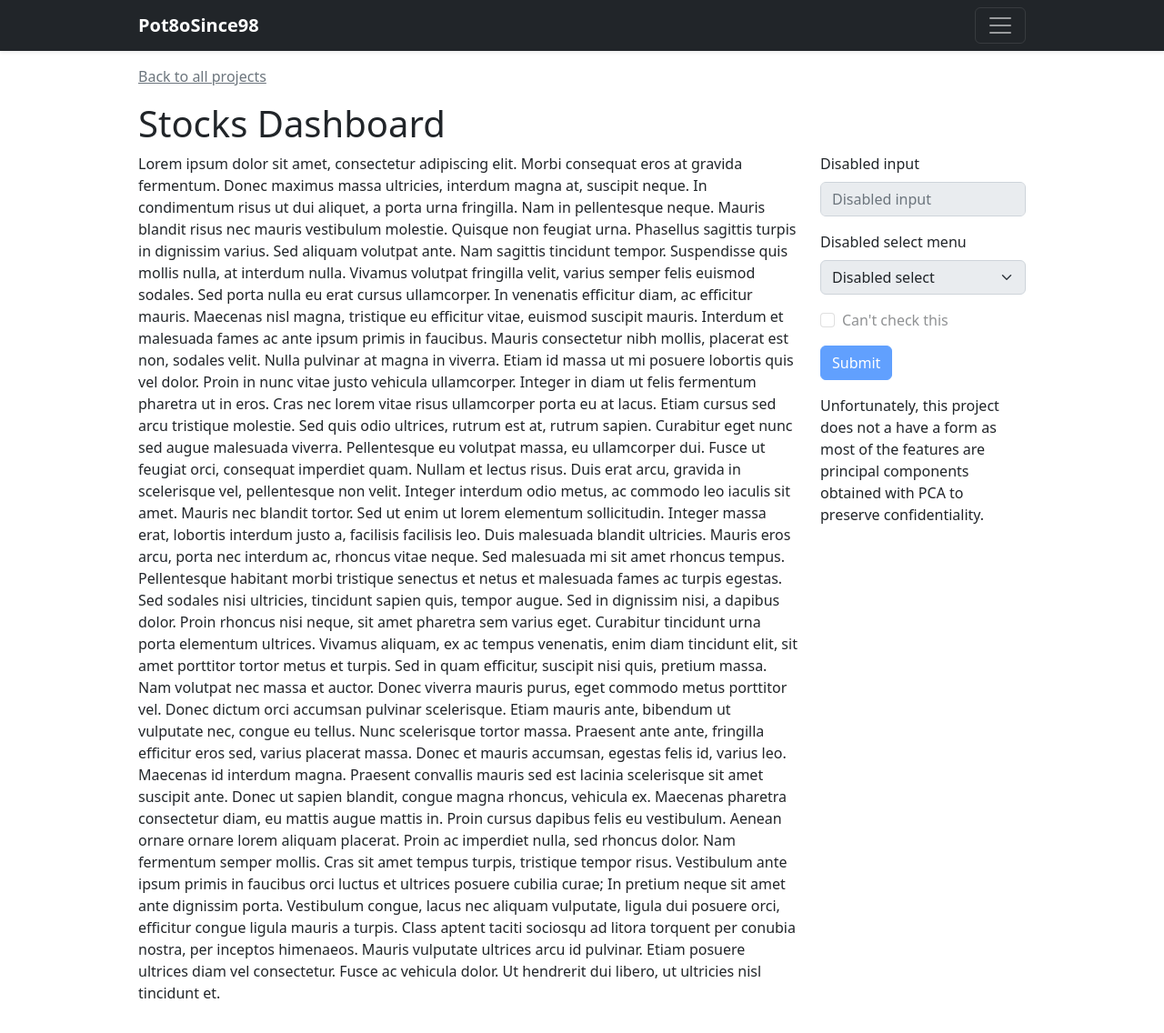
After one commit to pot8osince98/myproject, a Flask app: page /projects/stocks_dash in a window 1280 px wide. The commit adds this page. Shown: the whole page at 91% size. Run offline with Flask 2, Linux system fonts and the light colour scheme; some libraries are stand-ins or nearby versions.

Commit message:
added stocks_dash template, route and connections

```diff
--- a/myportfolio/projects/views.py
+++ b/myportfolio/projects/views.py
@@ -39,3 +39,7 @@ def iris():
 @projects.route('/home_price_predictor')
 def home_price_predictor():
     return render_template('home_price_predictor.html')
+
+@projects.route('/stocks_dash')
+def stocks_dash():
+    return render_template('stocks_dash.html')
--- a/myportfolio/templates/base.html
+++ b/myportfolio/templates/base.html
@@ -5,6 +5,9 @@
         <link href="https://cdn.jsdelivr.net/npm/bootstrap@5.2.2/dist/css/bootstrap.min.css" rel="stylesheet" integrity="sha384-Zenh87qX5JnK2Jl0vWa8Ck2rdkQ2Bzep5IDxbcnCeuOxjzrPF/et3URy9Bv1WTRi" crossorigin="anonymous">
         <!-- JavaScript Bundle with Popper -->
         <script src="https://cdn.jsdelivr.net/npm/bootstrap@5.2.2/dist/js/bootstrap.bundle.min.js" integrity="sha384-OERcA2EqjJCMA+/3y+gxIOqMEjwtxJY7qPCqsdltbNJuaOe923+mo//f6V8Qbsw3" crossorigin="anonymous"></script>
+        <!-- Select2 -->
+        <link href="https://cdn.jsdelivr.net/npm/select2@4.1.0-rc.0/dist/css/select2.min.css" rel="stylesheet" />
+        <script src="https://cdn.jsdelivr.net/npm/select2@4.1.0-rc.0/dist/js/select2.min.js"></script>
         <meta charset="utf-8">
         <meta name="viewport" content="width=device-width, initial-scale=1">
         <title>{% block title%}{% endblock %}</title>
--- /dev/null
+++ b/myportfolio/templates/stocks_dash.html
@@ -0,0 +1,50 @@
+{% extends "projects_base.html" %}
+
+{%  block title %}
+Stocks Dashboard
+{% endblock %}
+
+{% block blog %}
+
+<p>
+Lorem ipsum dolor sit amet, consectetur adipiscing elit. Morbi consequat eros at gravida fermentum. Donec maximus massa ultricies, interdum magna at, suscipit neque. In condimentum risus ut dui aliquet, a porta urna fringilla. Nam in pellentesque neque. Mauris blandit risus nec mauris vestibulum molestie. Quisque non feugiat urna. Phasellus sagittis turpis in dignissim varius. Sed aliquam volutpat ante. Nam sagittis tincidunt tempor. Suspendisse quis mollis nulla, at interdum nulla. Vivamus volutpat fringilla velit, varius semper felis euismod sodales.
+
+Sed porta nulla eu erat cursus ullamcorper. In venenatis efficitur diam, ac efficitur mauris. Maecenas nisl magna, tristique eu efficitur vitae, euismod suscipit mauris. Interdum et malesuada fames ac ante ipsum primis in faucibus. Mauris consectetur nibh mollis, placerat est non, sodales velit. Nulla pulvinar at magna in viverra. Etiam id massa ut mi posuere lobortis quis vel dolor. Proin in nunc vitae justo vehicula ullamcorper. Integer in diam ut felis fermentum pharetra ut in eros. Cras nec lorem vitae risus ullamcorper porta eu at lacus. Etiam cursus sed arcu tristique molestie. Sed quis odio ultrices, rutrum est at, rutrum sapien. Curabitur eget nunc sed augue malesuada viverra. Pellentesque eu volutpat massa, eu ullamcorper dui. Fusce ut feugiat orci, consequat imperdiet quam.
+
+Nullam et lectus risus. Duis erat arcu, gravida in scelerisque vel, pellentesque non velit. Integer interdum odio metus, ac commodo leo iaculis sit amet. Mauris nec blandit tortor. Sed ut enim ut lorem elementum sollicitudin. Integer massa erat, lobortis interdum justo a, facilisis facilisis leo. Duis malesuada blandit ultricies. Mauris eros arcu, porta nec interdum ac, rhoncus vitae neque. Sed malesuada mi sit amet rhoncus tempus. Pellentesque habitant morbi tristique senectus et netus et malesuada fames ac turpis egestas. Sed sodales nisi ultricies, tincidunt sapien quis, tempor augue. Sed in dignissim nisi, a dapibus dolor.
+
+Proin rhoncus nisi neque, sit amet pharetra sem varius eget. Curabitur tincidunt urna porta elementum ultrices. Vivamus aliquam, ex ac tempus venenatis, enim diam tincidunt elit, sit amet porttitor tortor metus et turpis. Sed in quam efficitur, suscipit nisi quis, pretium massa. Nam volutpat nec massa et auctor. Donec viverra mauris purus, eget commodo metus porttitor vel. Donec dictum orci accumsan pulvinar scelerisque. Etiam mauris ante, bibendum ut vulputate nec, congue eu tellus. Nunc scelerisque tortor massa. Praesent ante ante, fringilla efficitur eros sed, varius placerat massa. Donec et mauris accumsan, egestas felis id, varius leo. Maecenas id interdum magna. Praesent convallis mauris sed est lacinia scelerisque sit amet suscipit ante. Donec ut sapien blandit, congue magna rhoncus, vehicula ex. Maecenas pharetra consectetur diam, eu mattis augue mattis in.
+
+Proin cursus dapibus felis eu vestibulum. Aenean ornare ornare lorem aliquam placerat. Proin ac imperdiet nulla, sed rhoncus dolor. Nam fermentum semper mollis. Cras sit amet tempus turpis, tristique tempor risus. Vestibulum ante ipsum primis in faucibus orci luctus et ultrices posuere cubilia curae; In pretium neque sit amet ante dignissim porta. Vestibulum congue, lacus nec aliquam vulputate, ligula dui posuere orci, efficitur congue ligula mauris a turpis. Class aptent taciti sociosqu ad litora torquent per conubia nostra, per inceptos himenaeos. Mauris vulputate ultrices arcu id pulvinar. Etiam posuere ultrices diam vel consectetur. Fusce ac vehicula dolor. Ut hendrerit dui libero, ut ultricies nisl tincidunt et.
+</p>
+
+{% endblock %}
+
+{% block form %}
+<form>
+  <fieldset disabled>
+    <div class="mb-3">
+      <label for="disabledTextInput" class="form-label">Disabled input</label>
+      <input type="text" id="disabledTextInput" class="form-control" placeholder="Disabled input">
+    </div>
+    <div class="mb-3">
+      <label for="disabledSelect" class="form-label">Disabled select menu</label>
+      <select id="disabledSelect" class="form-select">
+        <option>Disabled select</option>
+      </select>
+    </div>
+    <div class="mb-3">
+      <div class="form-check">
+        <input class="form-check-input" type="checkbox" id="disabledFieldsetCheck" disabled>
+        <label class="form-check-label" for="disabledFieldsetCheck">
+          Can't check this
+        </label>
+      </div>
+    </div>
+    <button type="submit" class="btn btn-primary">Submit</button>
+    <div class="mt-3">
+        <p class="form-label">Unfortunately, this project does not a have a form as most of the features are principal components obtained with PCA to preserve confidentiality.</p>
+    </div>
+  </fieldset>
+</form>
+{% endblock %}
```
Also changed, not shown: myportfolio/templates/projects.html (+15 -0 lines).
